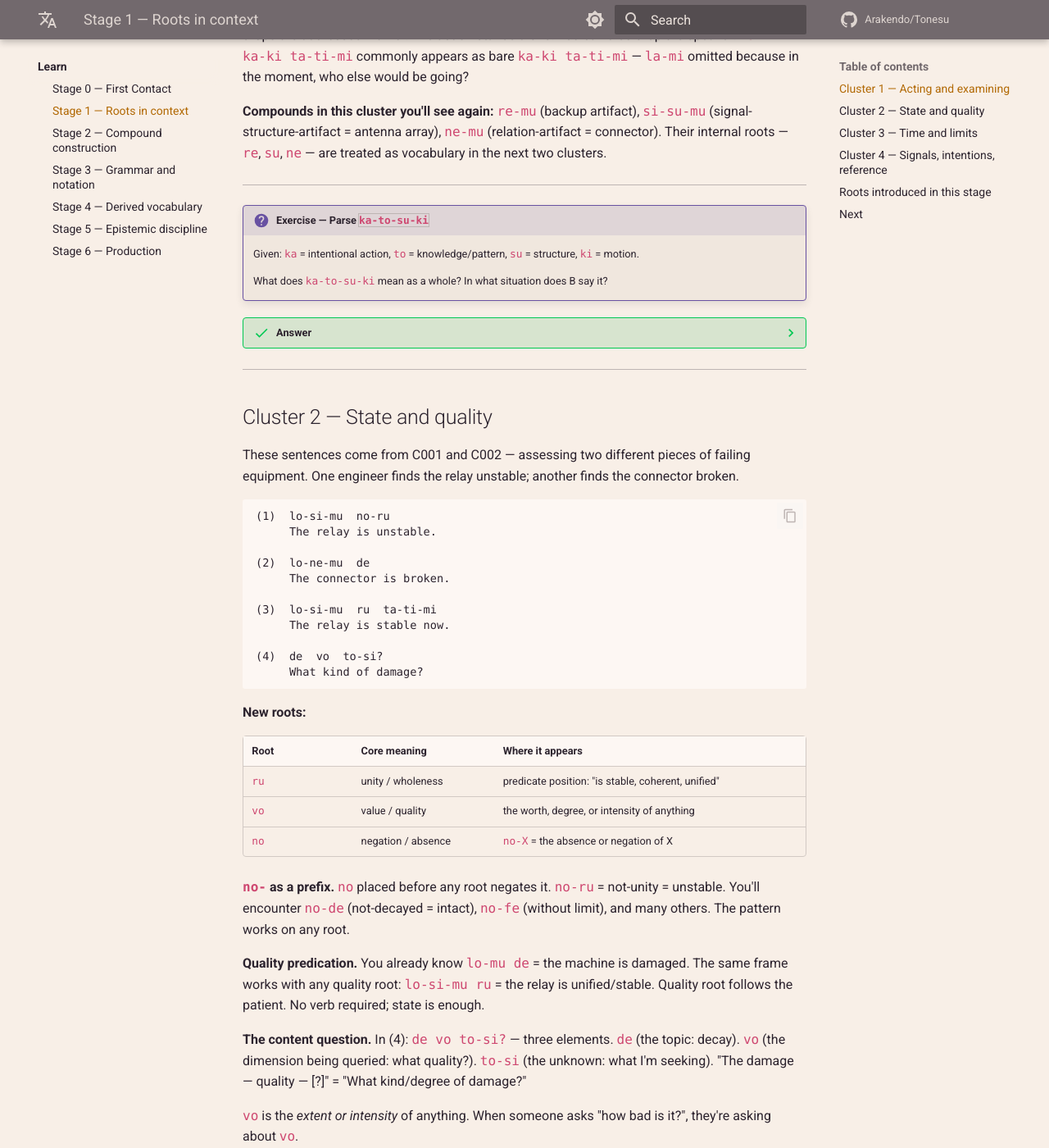
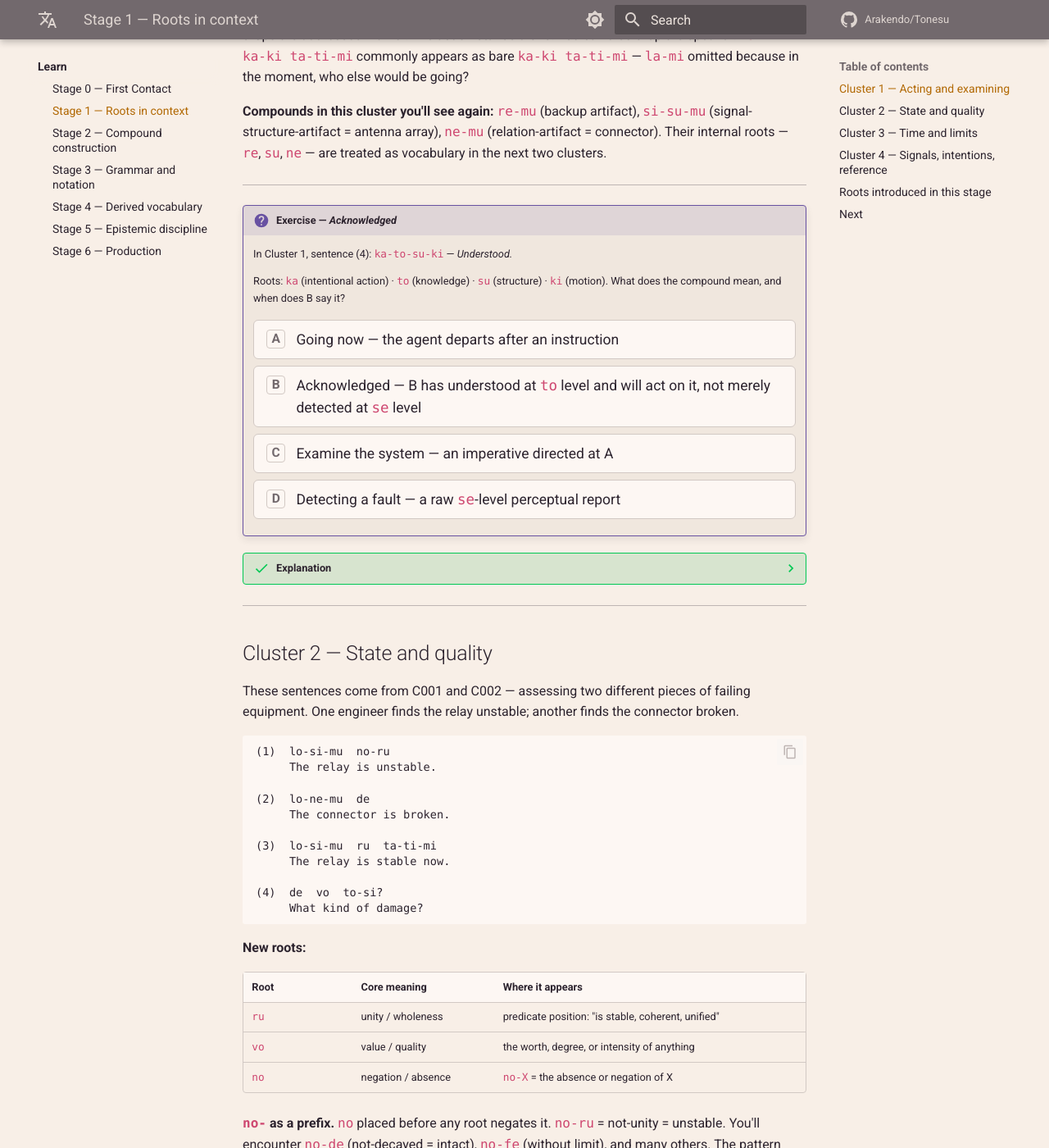
Before and after one commit to Arakendo/Tonesu, an MkDocs documentation site: the page built from www/docs/learn/stage-1.md, in a window 1280 px wide and 1400 px high, scrolled down 1267 px. Shown: the whole window at 82% size. Built offline with MkDocs 1.6.1 and Material for MkDocs 9.7.7, drawn with Linux system fonts in a browser that asks for light colours; comment, search, counter and statistics services are not loaded; some of the changed text lies outside the part shown.

Commit message:
feat: add MCQ widget + convert stage-1 open exercises
- learn-picker-v2.js: new renderMCQ() for .tn-learn-mcq divs
  (A/B/C/D options, backtick->code, 5s wrong-answer reset, locks on correct)
- extra.css: MCQ option button styles
- stage-1.md: Cluster 1 + Cluster 3 open questions converted to MCQ;
  referenced sentences embedded directly in the question block

```diff
--- a/www/docs/js/learn-picker-v2.js
+++ b/www/docs/js/learn-picker-v2.js
@@ -319,6 +319,77 @@
     activateSlot(0);
   }
 
+  // ── Multiple-choice question widget ──────────────────────────────────────
+  //
+  //   data-options  — JSON array of {id, text}; `backtick` in text → <code>
+  //   data-answer   — id of the correct option
+  //   data-ok       — correct-answer feedback (plain text)
+  //   data-nok      — wrong-answer feedback (plain text, optional)
+
+  function mdInline(str) {
+    return String(str).replace(/`([^`]+)`/g, '<code>$1</code>');
+  }
+
+  function renderMCQ(el) {
+    var options = JSON.parse(el.getAttribute('data-options') || '[]');
+    var answer  = (el.getAttribute('data-answer') || '').trim();
+    var okMsg   = el.getAttribute('data-ok')  || 'Correct \u2713';
+    var nokMsg  = el.getAttribute('data-nok') || 'Not quite \u2014 try again.';
+    var uid     = makeUID();
+    var fbId    = uid + '-fb';
+    var labels  = ['A', 'B', 'C', 'D', 'E', 'F'];
+
+    var optHTML = options.map(function (opt, i) {
+      return '<button class="lp-mcq-option" type="button" data-id="' + esc(opt.id) + '">'
+        + '<span class="lp-mcq-label">' + (labels[i] || String(i + 1)) + '</span>'
+        + '<span class="lp-mcq-text">' + mdInline(opt.text) + '</span>'
+        + '</button>';
+    }).join('');
+
+    el.innerHTML =
+      '<div class="lp-mcq-options" role="group" aria-label="Choose an answer">'
+      + optHTML + '</div>'
+      + '<div class="lp-feedback" id="' + fbId + '" role="status" hidden></div>';
+
+    var fb      = document.getElementById(fbId);
+    var buttons = Array.prototype.slice.call(el.querySelectorAll('.lp-mcq-option'));
+    var locked  = false;
+
+    buttons.forEach(function (btn) {
+      btn.addEventListener('click', function () {
+        if (locked) return;
+        var id = btn.getAttribute('data-id');
+        buttons.forEach(function (b) {
+          b.classList.remove('lp-mcq-option--selected',
+                             'lp-mcq-option--wrong',
+                             'lp-mcq-option--correct');
+        });
+        fb.hidden = true;
+        fb.className = 'lp-feedback';
+        btn.classList.add('lp-mcq-option--selected');
+
+        if (id === answer) {
+          btn.classList.add('lp-mcq-option--correct');
+          fb.textContent = okMsg;
+          fb.classList.add('lp-feedback--correct');
+          fb.hidden = false;
+          locked = true;
+          buttons.forEach(function (b) { b.disabled = true; });
+        } else {
+          btn.classList.add('lp-mcq-option--wrong');
+          fb.textContent = nokMsg;
+          fb.classList.add('lp-feedback--wrong');
+          fb.hidden = false;
+          setTimeout(function () {
+            btn.classList.remove('lp-mcq-option--selected', 'lp-mcq-option--wrong');
+            fb.hidden = true;
+            fb.className = 'lp-feedback';
+          }, 5000);
+        }
+      });
+    });
+  }
+
   // ── Dispatcher ────────────────────────────────────────────────────────────
 
   function renderPicker(el) {
@@ -338,6 +409,11 @@
 
   function init() {
     document.querySelectorAll('.tn-learn-picker').forEach(renderPicker);
+    document.querySelectorAll('.tn-learn-mcq').forEach(function (el) {
+      if (el.dataset.lpInit) return;
+      el.dataset.lpInit = '1';
+      renderMCQ(el);
+    });
   }
 
   // MkDocs Material uses an RxJS document$ observable for SPA navigation.
--- a/www/docs/learn/stage-1.md
+++ b/www/docs/learn/stage-1.md
@@ -62,13 +62,19 @@ clusters.
 
 ---
 
-!!! question "Exercise — Parse `ka-to-su-ki`"
-    Given: `ka` = intentional action, `to` = knowledge/pattern, `su` = structure,
-    `ki` = motion.
+!!! question "Exercise — *Acknowledged*"
+    In Cluster 1, sentence (4): `ka-to-su-ki` — *Understood.*
 
-    What does `ka-to-su-ki` mean as a whole? In what situation does B say it?
+    Roots: `ka` (intentional action) · `to` (knowledge) · `su` (structure) · `ki` (motion).
+    What does the compound mean, and when does B say it?
 
-??? success "Answer"
+    <div class="tn-learn-mcq"
+         data-answer="b"
+         data-ok="Correct — ka wraps to-su-ki (knowledge-structure-motion). Not merely heard (se level) but understood and acted on (to level)."
+         data-options='[{"id":"a","text":"Going now — the agent departs after an instruction"},{"id":"b","text":"Acknowledged — B has understood at `to` level and will act on it, not merely detected at `se` level"},{"id":"c","text":"Examine the system — an imperative directed at A"},{"id":"d","text":"Detecting a fault — a raw `se`-level perceptual report"}]'>
+    </div>
+
+??? success "Explanation"
     `ka` + `to-su-ki` = "take the action of entering organized knowledge."
     `to-su-ki` = knowledge-structure-motion = moving into structured understanding.
 
@@ -193,9 +199,21 @@ something happens. `ta-ti-mi` = "at this time now." `ta-ti-de` = "in the past."
 
 ---
 
-!!! question "Exercise — What is sentence (4) doing differently from sentence (3)?"
+!!! question "Exercise — *Epistemic level*"
+    In Cluster 3:
 
-??? success "Answer"
+    - `(3)  ta-ti-mi  fe-ki?` — Does it cross the limit now?
+    - `(4)  la-mi  si  [fe-ki  ta-ti-mi]` — I assess: it crosses the limit now.
+
+    Both describe the same event. What is sentence (4) doing differently from (3)?
+
+    <div class="tn-learn-mcq"
+         data-answer="b"
+         data-ok="Correct — (3) is B's direct yes/no question. (4) is A's answer, held at si (hypothesis) level — not flat assertion. The brackets wrap the embedded proposition whose epistemic status is being stated."
+         data-options='[{"id":"a","text":"Both say the same thing — (4) just adds the speaker explicitly with `la-mi`"},{"id":"b","text":"(3) is B asking a yes/no question; (4) is A answering at `si` hypothesis level — not flat assertion"},{"id":"c","text":"Sentence (4) quotes (3) as a reported claim; `[...]` are quotation marks"},{"id":"d","text":"(4) corrects (3) — it asserts with certainty what (3) only asked"}]'>
+    </div>
+
+??? success "Explanation"
     Sentence (3), `ta-ti-mi  fe-ki?`, is a direct yes/no question: does it cross the
     limit now? Speaker B is asking.
 
--- a/www/docs/overrides/css/extra.css
+++ b/www/docs/overrides/css/extra.css
@@ -1308,3 +1308,85 @@ table.dataTable thead th.dt-orderable-desc span.dt-column-order::after {
 [data-md-color-scheme="default"] .md-typeset .question > summary::before {
   background-color: #6851a2;
 }
+
+/* ── Learn section — multiple-choice question widget ─────── */
+.tn-learn-mcq {
+  margin: .8rem 0 1rem;
+}
+
+.lp-mcq-options {
+  display: flex;
+  flex-direction: column;
+  gap: .4rem;
+  margin-bottom: .5rem;
+}
+
+.lp-mcq-option {
+  display: flex;
+  align-items: flex-start;
+  gap: .65rem;
+  width: 100%;
+  padding: .5rem .75rem;
+  border: 1px solid var(--md-typeset-table-color);
+  border-radius: 6px;
+  background: var(--md-code-bg-color);
+  color: var(--md-default-fg-color);
+  font-family: inherit;
+  font-size: .875rem;
+  text-align: left;
+  cursor: pointer;
+  transition: border-color .15s, background .15s;
+  line-height: 1.5;
+}
+
+.lp-mcq-option:hover:not(:disabled) {
+  border-color: var(--md-accent-fg-color);
+  background: color-mix(in sRGB, var(--md-accent-fg-color) 8%, var(--md-code-bg-color));
+}
+
+.lp-mcq-option:disabled {
+  opacity: .55;
+  cursor: default;
+}
+
+.lp-mcq-label {
+  display: inline-flex;
+  align-items: center;
+  justify-content: center;
+  min-width: 1.5em;
+  height: 1.5em;
+  border-radius: 4px;
+  border: 1px solid var(--md-typeset-table-color);
+  font-size: .78rem;
+  font-weight: 700;
+  color: var(--md-default-fg-color--light);
+  flex-shrink: 0;
+  margin-top: .05em;
+}
+
+.lp-mcq-text {
+  flex: 1;
+}
+
+.lp-mcq-option--selected .lp-mcq-label {
+  border-color: var(--md-accent-fg-color);
+  color: var(--md-accent-fg-color);
+}
+
+.lp-mcq-option--correct {
+  border-color: #7bd88f;
+  background: color-mix(in sRGB, #7bd88f 12%, var(--md-code-bg-color));
+}
+.lp-mcq-option--correct .lp-mcq-label {
+  border-color: #7bd88f;
+  color: #7bd88f;
+}
+
+.lp-mcq-option--wrong {
+  border-color: #fc618d;
+  background: color-mix(in sRGB, #fc618d 10%, var(--md-code-bg-color));
+}
+.lp-mcq-option--wrong .lp-mcq-label {
+  border-color: #fc618d;
+  color: #fc618d;
+}
```
